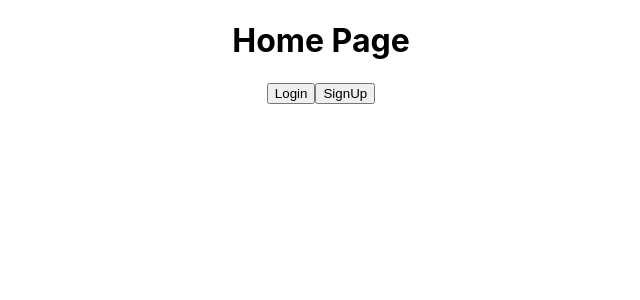
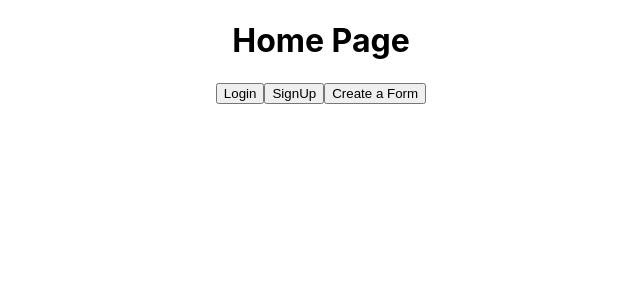
Before and after one commit to Zoha-hg/HR-Analytics-and-Reporting, a React (Create React App) app: page / in a window 1280 px wide. Shown: the top 300 px of the page, without its empty margins (319-959 px from the left). Built offline with nearby package versions, Linux system fonts and the light colour scheme; a web font is replaced by a local one.

Commit message:
form bug fixes

```diff
--- a/src/components/CreateForm.js
+++ b/src/components/CreateForm.js
@@ -40,7 +40,7 @@ function CreateForm() {
     const handleSubmit = async (e) => {
         e.preventDefault();
         try {
-            await axios.post('http://localhost:8000/createform', formData);
+            await axios.post('http://localhost:8000/form', formData);
             alert('Form created successfully');
             // should redirect back to displaying forms page
         } catch (error) {
--- a/src/components/Home.js
+++ b/src/components/Home.js
@@ -11,6 +11,9 @@ const Home = () => {
             <Link to="/signup">
                 <button>SignUp</button>
             </Link>
+            <Link to="/form">
+                <button>Create a Form</button>
+            </Link>
         </div>
     );
 };
```
Also changed, not shown: 1 other file (tests, documents, lock files or other folders).
